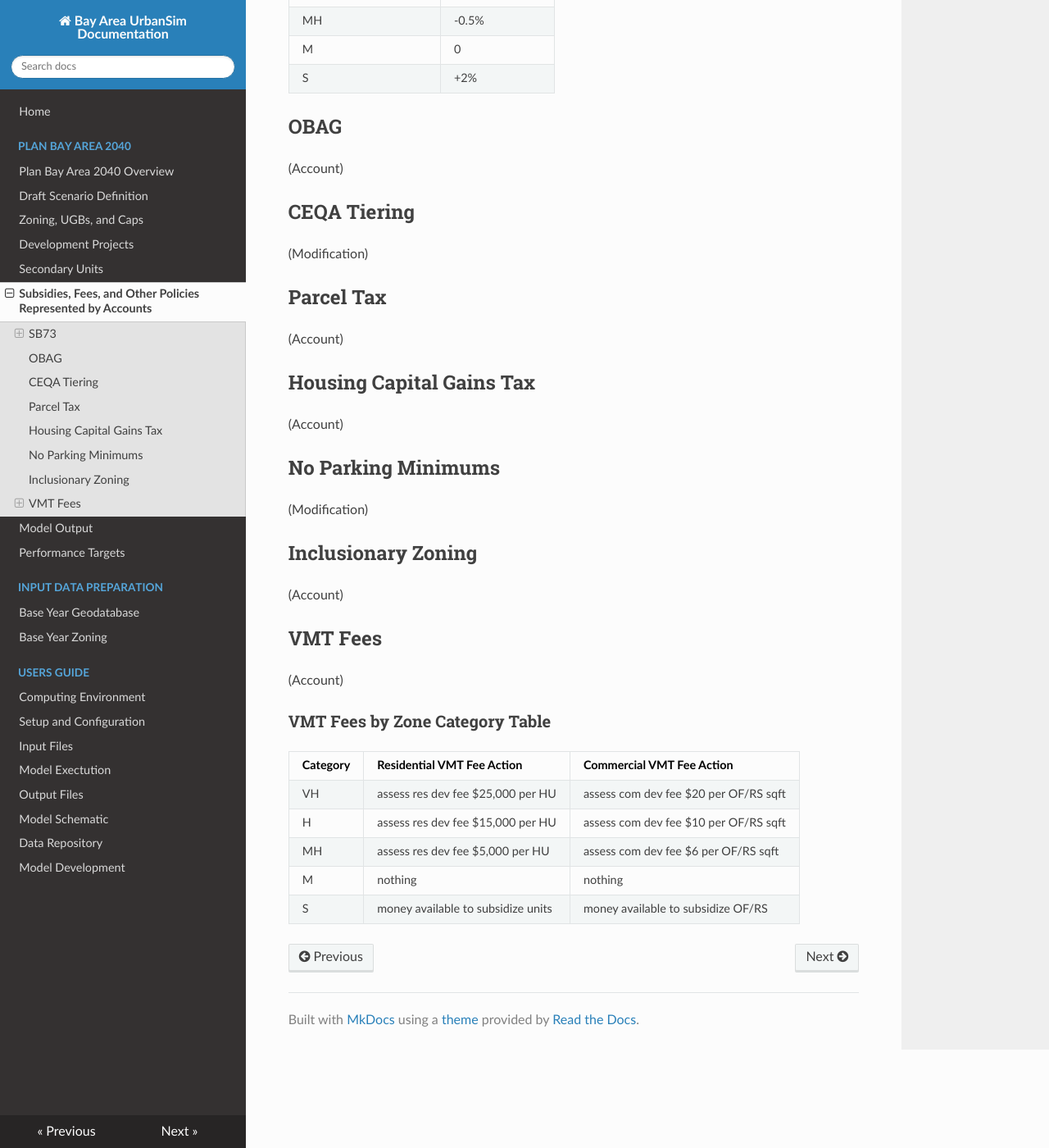
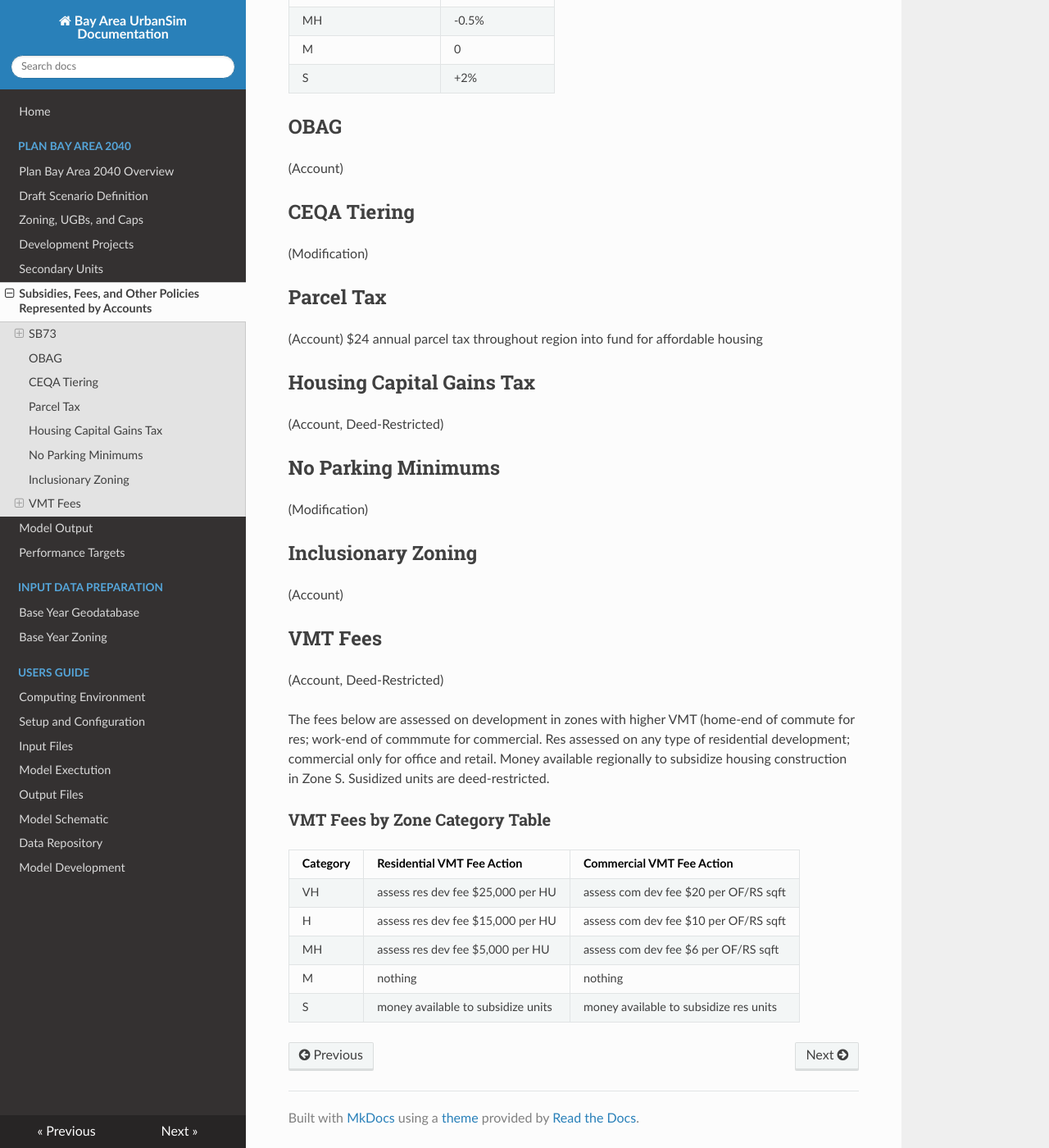
Before and after one commit to BayAreaMetro/baus_docs2, an MkDocs documentation site: the page built from docs/pba40/accounts_pba40.md, in a window 1280 px wide and 1400 px high, scrolled down 448 px. Shown: the whole window at 82% size. Built offline with MkDocs 1.6.1, drawn with Linux system fonts in a browser that asks for light colours; nearby versions of some CDN libraries; old or Windows-style settings are respelled for this version of MkDocs.

Commit message:
Update accounts_pba40.md

```diff
--- a/docs/pba40/accounts_pba40.md
+++ b/docs/pba40/accounts_pba40.md
@@ -23,10 +23,10 @@
 
 ## Parcel Tax
 (Account)
-
+$24 annual parcel tax throughout region into fund for affordable housing
 
 ## Housing Capital Gains Tax
-(Account)
+(Account, Deed-Restricted)
 
 
 ## No Parking Minimums
@@ -38,7 +38,9 @@
 
 
 ## VMT Fees
-(Account)
+(Account, Deed-Restricted)
+
+The fees below are assessed on development in zones with higher VMT (home-end of commute for res; work-end of commmute for commercial. Res assessed on any type of residential development; commercial only for office and retail. Money available regionally to subsidize housing construction in Zone S. Susidized units are deed-restricted.
 
 ### VMT Fees by Zone Category Table
 
@@ -48,4 +50,4 @@
 | H       | assess res dev fee $15,000 per HU   | assess com dev fee $10 per OF/RS sqft|
 | MH      | assess res dev fee $5,000 per HU    | assess com dev fee $6 per OF/RS sqft |
 | M       | nothing                             | nothing                              |
-| S       | money available to subsidize units  | money available to subsidize OF/RS   |
+| S       | money available to subsidize units  | money available to subsidize res units|
```
